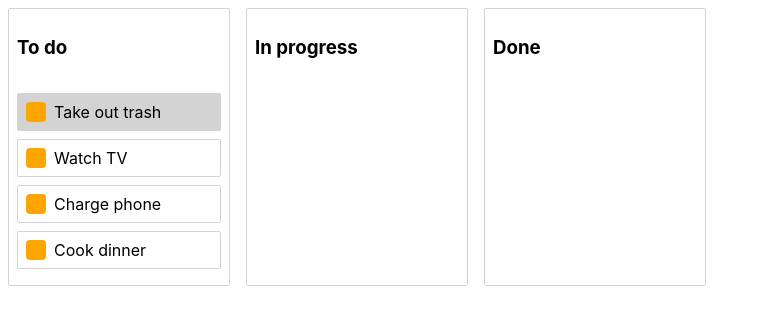
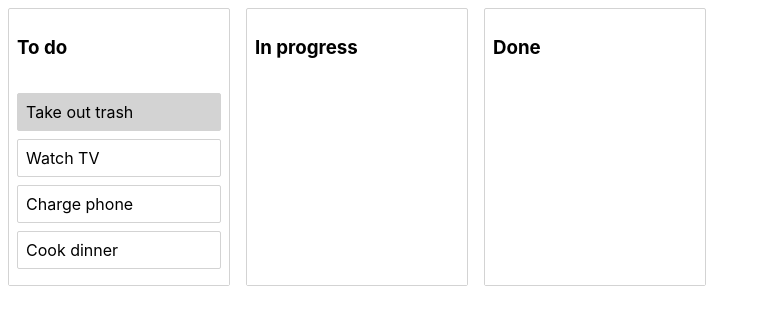
Before and after one commit to JLKP001/tutorial-react-beautiful-dnd, a React (Create React App) app: page / in a window 1280 px wide. Shown: the top 324 px of the page, without its empty margins (0-761 px from the left). Built offline with nearby package versions, Linux system fonts and the light colour scheme.

Commit message:
Made columns a draggable, allowing columns to be reordered

```diff
--- a/src/App.js
+++ b/src/App.js
@@ -1,5 +1,5 @@
 import React, { useState } from "react";
-import { DragDropContext } from "react-beautiful-dnd";
+import { DragDropContext, Droppable } from "react-beautiful-dnd";
 import { initialData } from "./initialData";
 import { Column } from "./Column";
 import styled from "styled-components";
@@ -29,7 +29,7 @@
 
     document.body.style.color = "inherit";
     document.body.style.backgroundColor = "inherit";
-    const { destination, source, draggableId } = result;
+    const { destination, source, draggableId, type } = result;
 
     if (!destination) {
       return;
@@ -39,6 +39,19 @@
       destination.droppableId === source.droppableId &&
       destination.index === source.index
     ) {
+      return;
+    }
+
+    if (type === "column") {
+      const newColumnOrder = Array.from(state.columnOrder);
+      newColumnOrder.splice(source.index, 1);
+      newColumnOrder.splice(destination.index, 0, draggableId);
+
+      const newState = {
+        ...state,
+        columnOrder: newColumnOrder,
+      };
+      setstate(newState);
       return;
     }
 
@@ -86,7 +99,9 @@
       onDragUpdate={onDragUpdate}
       onDragEnd={onDragEnd}
     >
-      <Container>
+      <Droppable droppableId="all-columns" direction="horizontal" type="column">
+        {(provided) => (
+          <Container {...provided.droppableProps} ref={provided.innerRef}>
             {state.columnOrder.map((columnId, index) => {
               const column = state.columns[columnId];
               const tasks = column.taskIds.map((taskId) => state.tasks[taskId]);
@@ -99,10 +114,14 @@
                   column={column}
                   tasks={tasks}
                   isDropDisabled={isDropDisabled}
+                  index={index}
                 />
               );
             })}
+            {provided.placeholder}
           </Container>
+        )}
+      </Droppable>
     </DragDropContext>
   );
 };
--- a/src/Column.jsx
+++ b/src/Column.jsx
@@ -1,12 +1,13 @@
 import React from "react";
 import styled from "styled-components";
-import { Droppable } from "react-beautiful-dnd";
+import { Droppable, Draggable } from "react-beautiful-dnd";
 
 import { Task } from "./Task";
 
 const Container = styled.div`
   margin: 8px;
   border: 1px solid lightgrey;
+  background-color: white;
   border-radius: 2px;
   width: 220px;
 
@@ -19,16 +20,23 @@
 const TaskList = styled.div`
   padding: 8px;
   transition: background-color 0.2s ease;
-  background-color: ${(props) => (props.isDraggingOver ? "skyblue" : "white")};
+  background-color: ${(props) =>
+    props.isDraggingOver ? "skyblue" : "inherit"};
   flex-grow: 1;
   min-height: 100px;
 `;
 
-export const Column = ({ column, tasks, isDropDisabled }) => {
+export const Column = ({ column, tasks, isDropDisabled, index }) => {
   return (
-    <Container>
-      <Title>{column.title}</Title>{" "}
-      <Droppable droppableId={column.id} isDropDisabled={isDropDisabled}>
+    <Draggable draggableId={column.id} index={index}>
+      {(provided) => (
+        <Container {...provided.draggableProps} ref={provided.innerRef}>
+          <Title {...provided.dragHandleProps}>{column.title}</Title>{" "}
+          <Droppable
+            droppableId={column.id}
+            isDropDisabled={isDropDisabled}
+            type="task"
+          >
             {(provided, snapshot) => (
               <TaskList
                 ref={provided.innerRef}
@@ -43,5 +51,7 @@
             )}
           </Droppable>
         </Container>
+      )}
+    </Draggable>
   );
 };
--- a/src/Task.jsx
+++ b/src/Task.jsx
@@ -17,14 +17,6 @@
   display: flex;
 `;
 
-const Handle = styled.div`
-  width: 20px;
-  height: 20px;
-  background-color: orange;
-  border-radius: 4px;
-  margin-right: 8px;
-`;
-
 export const Task = ({ task, index }) => {
   const isDragDisabled = task.id === "task-1";
   return (
@@ -36,11 +28,11 @@
       {(provided, snapshot) => (
         <Container
           {...provided.draggableProps}
+          {...provided.dragHandleProps}
           ref={provided.innerRef}
           isDragging={snapshot.isDragging}
           isDragDisabled={isDragDisabled}
         >
-          <Handle {...provided.dragHandleProps} />
           {task.content}
         </Container>
       )}
```
Lines whose indentation alone changed are shown as unchanged.
